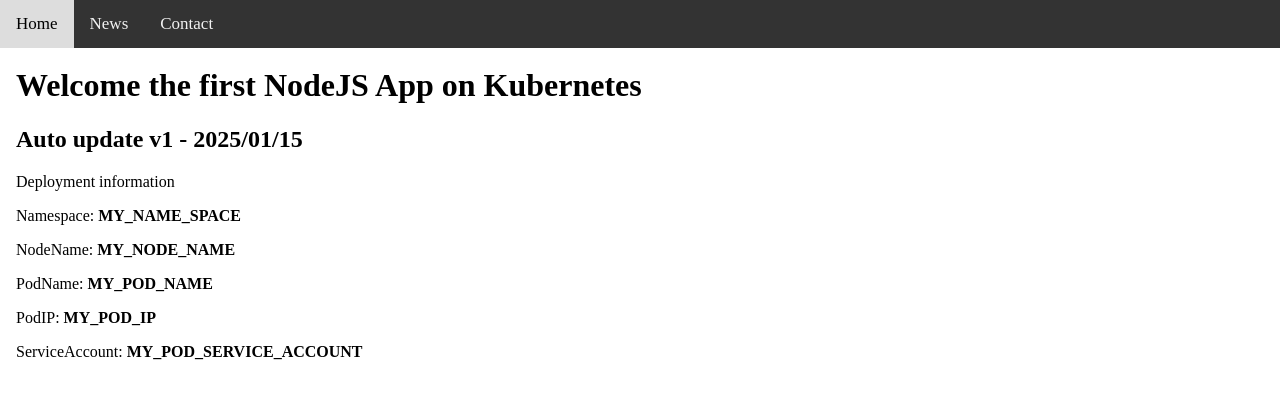
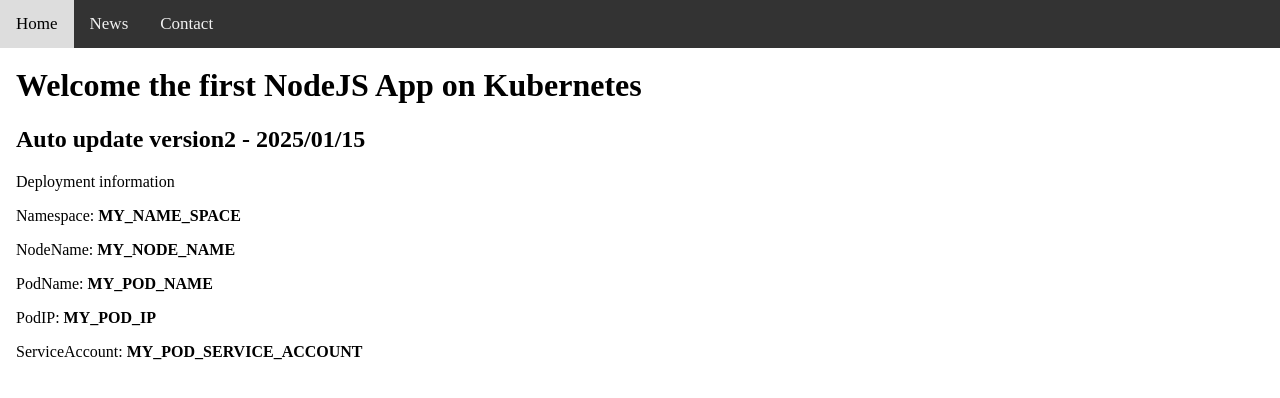
Before and after one commit to vietchita/demoapp-source, a website: page documents/index.html in a window 1280 px wide. Shown: the top 398 px of the page. Drawn offline with Linux system fonts and the light colour scheme.

Commit message:
Update version 2

```diff
--- a/documents/index.html
+++ b/documents/index.html
@@ -50,7 +50,7 @@
 
     <div class="main">
         <h1>Welcome the first NodeJS App on Kubernetes</h1>
-        <h2>Auto update v1 - 2025/01/15</h2>
+        <h2>Auto update version2 - 2025/01/15</h2>
 
         <p>Deployment information</p>
         <p>Namespace: <strong>MY_NAME_SPACE</strong></p>
```
